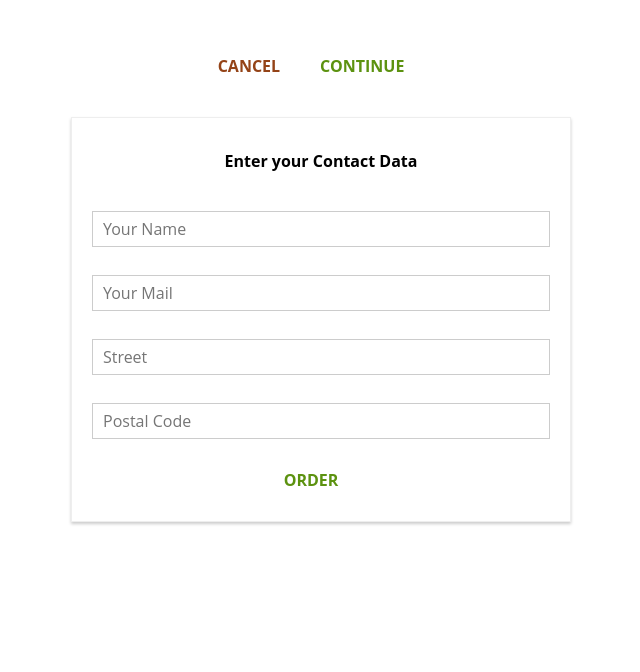
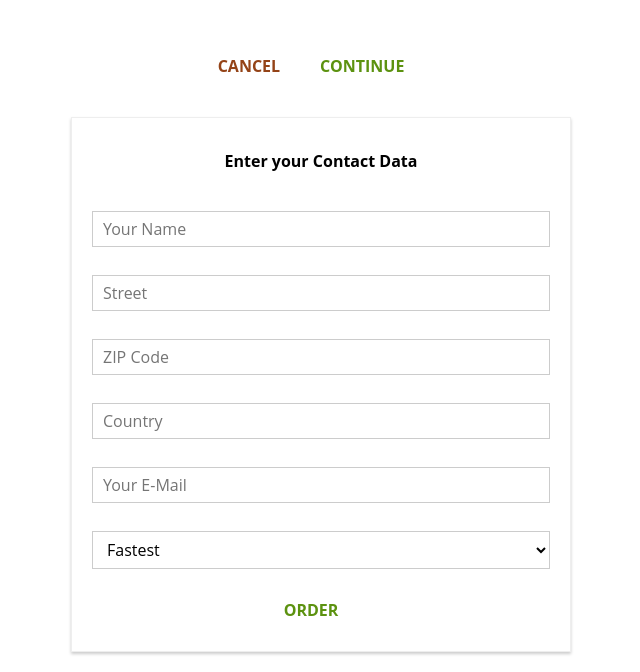
Before and after one commit to Vadym-Khvits/MyBurger, a React app: page /checkout/contact-data in a window 1280 px wide. Shown: the part 701-1373 px from the top of the page, without its empty margins (319-959 px from the left). Before the commit the page ends 1243 px from the top, so only its background shows below. Built offline with nearby package versions, Linux system fonts and the light colour scheme.

Commit message:
#13 05-06 Added Dynamical inputs to form

```diff
--- a/src/components/UI/Input/Input.tsx
+++ b/src/components/UI/Input/Input.tsx
@@ -4,11 +4,12 @@ import * as classes from '../../../styles/components/UI.css';
 const input = (props: any) => {
     let inputElement = null;
 
-    switch (props.inputtype) {
+    switch (props.elementType) {
         case ('input'):
             inputElement = <input
                 className={classes.InputElement}
-                {...props}
+                {...props.elementConfig}
+                value={props.value}
                 onChange={props.changed} />;
             break;
         case ('textarea'):
@@ -35,12 +36,8 @@ const input = (props: any) => {
         default:
             inputElement = <input
                 className={classes.InputElement}
-                {...props}
-                // {...props.elementConfig}
-                // type={props.type}
-                // name={props.name}
-                // placeholder={props.placeholder}
-                // value={props.value}
+                {...props.elementConfig}
+                value={props.value}
                 onChange={props.changed} />;
     }
 
--- a/src/containers/Checkout/ContactData/ContactData.tsx
+++ b/src/containers/Checkout/ContactData/ContactData.tsx
@@ -13,12 +13,90 @@ interface PassedProps {
 
 class ContactData extends Component<PassedProps & any, any> {
     state = {
-        name: '',
-        email: '',
-        address: {
-            street: '',
-            postalCode: ''
+        orderForm: {
+            name: {
+                elementType: 'input',
+                elementConfig: {
+                    type: 'text',
+                    placeholder: 'Your Name'
+                },
+                value: '',
+                validation: {
+                    required: true
+                },
+                valid: false,
+                touched: false
+            },
+            street: {
+                elementType: 'input',
+                elementConfig: {
+                    type: 'text',
+                    placeholder: 'Street'
+                },
+                value: '',
+                validation: {
+                    required: true
+                },
+                valid: false,
+                touched: false
+            },
+            zipCode: {
+                elementType: 'input',
+                elementConfig: {
+                    type: 'text',
+                    placeholder: 'ZIP Code'
+                },
+                value: '',
+                validation: {
+                    required: true,
+                    minLength: 5,
+                    maxLength: 5,
+                    isNumeric: true
+                },
+                valid: false,
+                touched: false
+            },
+            country: {
+                elementType: 'input',
+                elementConfig: {
+                    type: 'text',
+                    placeholder: 'Country'
+                },
+                value: '',
+                validation: {
+                    required: true
+                },
+                valid: false,
+                touched: false
+            },
+            email: {
+                elementType: 'input',
+                elementConfig: {
+                    type: 'email',
+                    placeholder: 'Your E-Mail'
+                },
+                value: '',
+                validation: {
+                    required: true,
+                    isEmail: true
+                },
+                valid: false,
+                touched: false
+            },
+            deliveryMethod: {
+                elementType: 'select',
+                elementConfig: {
+                    options: [
+                        { value: 'fastest', displayValue: 'Fastest' },
+                        { value: 'cheapest', displayValue: 'Cheapest' }
+                    ]
+                },
+                value: '',
+                validation: {},
+                valid: true
+            }
         },
+        formIsValid: false,
         loading: false
     }
 
@@ -49,16 +127,41 @@ class ContactData extends Component<PassedProps & any, any> {
             });
     }
 
+    inputChangedHandler = (event: any, inputIdentifier: any) => {
+        const updatedOrderForm = {
+            ...this.state.orderForm
+        };
+        const updatedFormElement = {
+            ...updatedOrderForm[inputIdentifier]
+        };
+        updatedFormElement.value = event.target.value;
+        updatedOrderForm[inputIdentifier] = updatedFormElement;
+        this.setState({orderForm: updatedOrderForm});
+    }
+
     render() {
+        const formElementsArray = [];
+        for (const key in this.state.orderForm) {
+            if (key) {
+                formElementsArray.push({
+                    id: key,
+                    config: this.state.orderForm[key]
+                });
+            }
+        }
         let form = (
-            <form>
-                <Input inputtype="input" type="text" name="name" placeholder="Your Name" />
-                <Input inputtype="input" type="email" name="email" placeholder="Your Mail" />
-                <Input inputtype="input" type="text" name="street" placeholder="Street" />
-                <Input inputtype="input" type="text" name="postal" placeholder="Postal Code" />
-                <Button btnType="Success" clicked={this.orderHandler}>ORDER</Button>
+            <form onSubmit={this.orderHandler}>
+                {formElementsArray.map((formElement: any) => (
+                    <Input
+                        key={formElement.id}
+                        elementType={formElement.config.elementType}
+                        elementConfig={formElement.config.elementConfig}
+                        value={formElement.config.value}
+                        changed={(event: any) => this.inputChangedHandler(event, formElement.id)} />
+                ))}
+                <Button btnType="Success">ORDER</Button>
             </form>
-       );
+        );
         if (this.state.loading) {
             form = <Spinner />;
         }
@@ -67,7 +170,7 @@ class ContactData extends Component<PassedProps & any, any> {
                 <h4>Enter your Contact Data</h4>
                 {form}
             </div>
-       );
+        );
     }
 }
 
```
